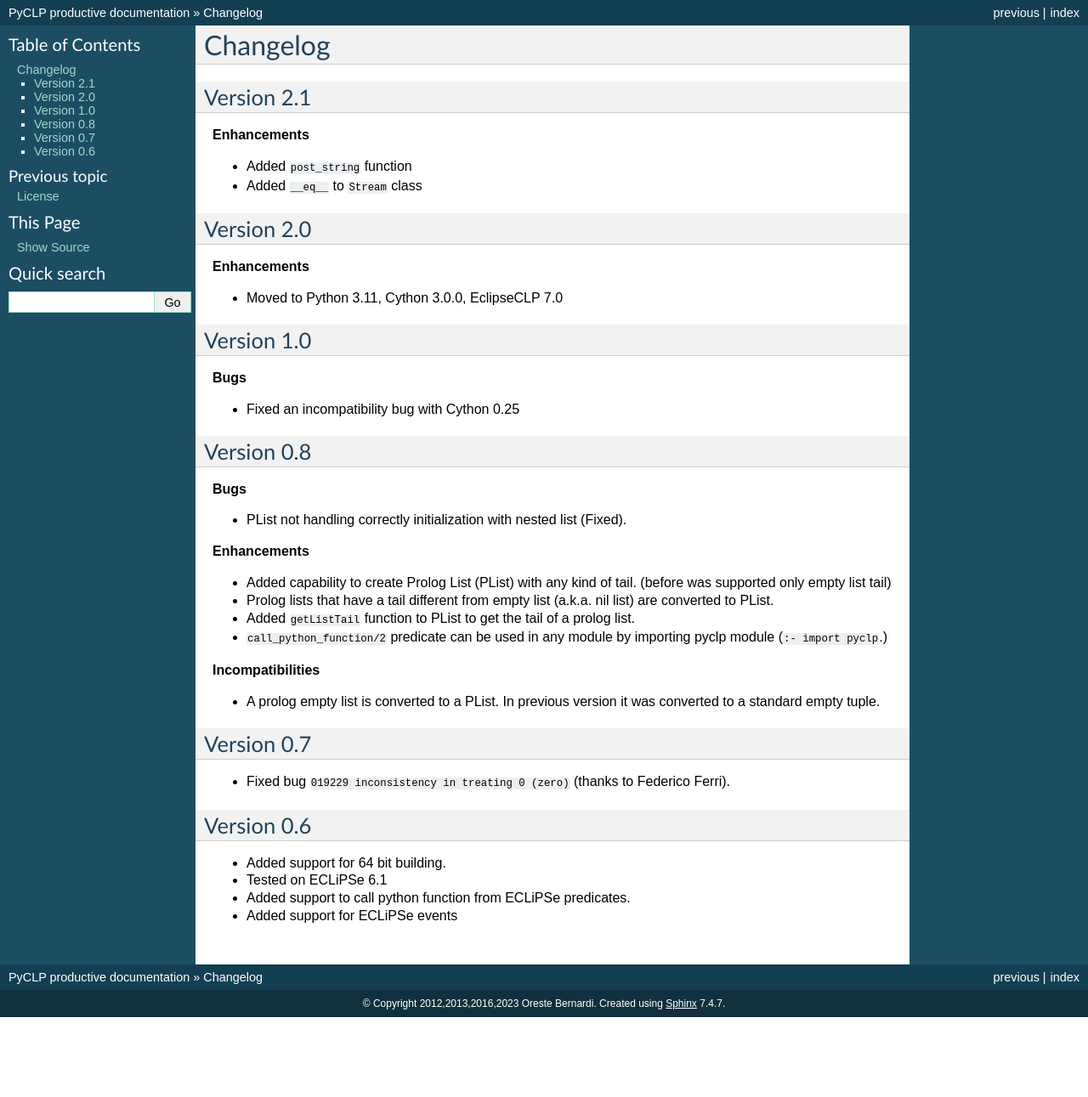
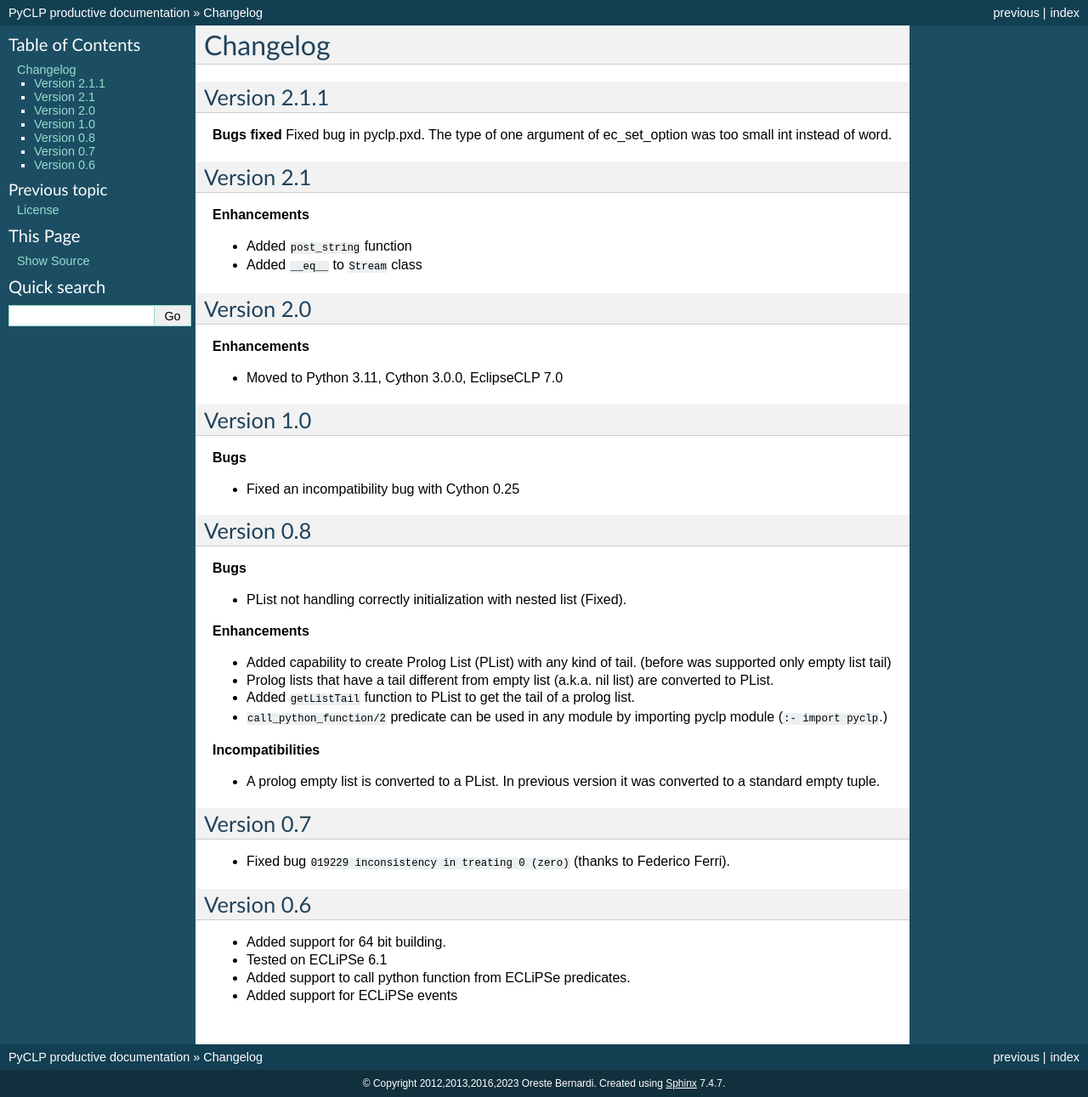
Before and after one commit to pellico/pyclp, a Sphinx documentation site: the page built from doc/changelog.rst, in a window 1280 px wide. Shown: the whole page at 85% size. Built offline with Sphinx 7.4.7, drawn with Linux system fonts in a browser that asks for light colours; before the commit the page ends 1197 px from its top, so only the background shows below that.

Commit message:
Updated version and changelog

```diff
--- a/doc/changelog.rst
+++ b/doc/changelog.rst
@@ -1,5 +1,13 @@
 Changelog
 #########
+
+
+Version 2.1.1
+*************
+
+**Bugs fixed**
+Fixed bug in pyclp.pxd. The type of one argument of ec_set_option was too small int instead of word.
+
 
 Version 2.1
 ***********
--- a/pyproject.toml
+++ b/pyproject.toml
@@ -2,7 +2,7 @@
 # discussed here https://github.com/python-poetry/poetry/issues/2740
 [tool.poetry]
 name = "pyclp"
-version = "2.1.0"
+version = "2.1.1"
 description = "Python library to interface ECLiPSe Constraint Programmig System."
 authors = ["pellico <pellico@users.noreply.github.com>"]
 license = "BSD-2-Clause"
```
Also changed, not shown: 4 other files.
